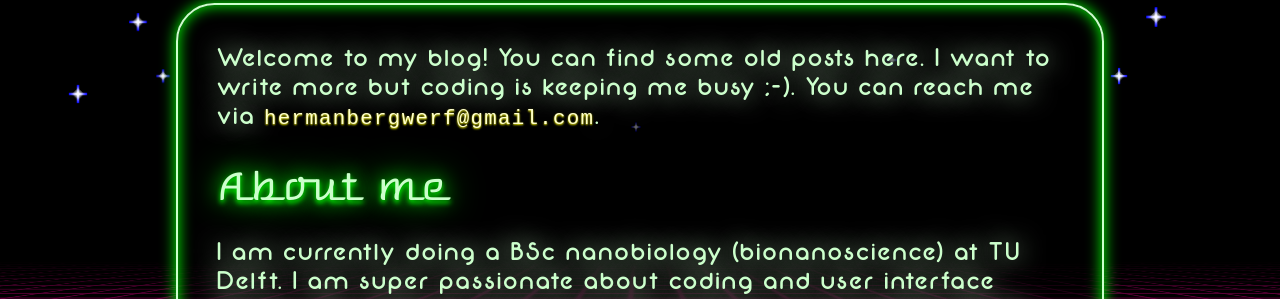
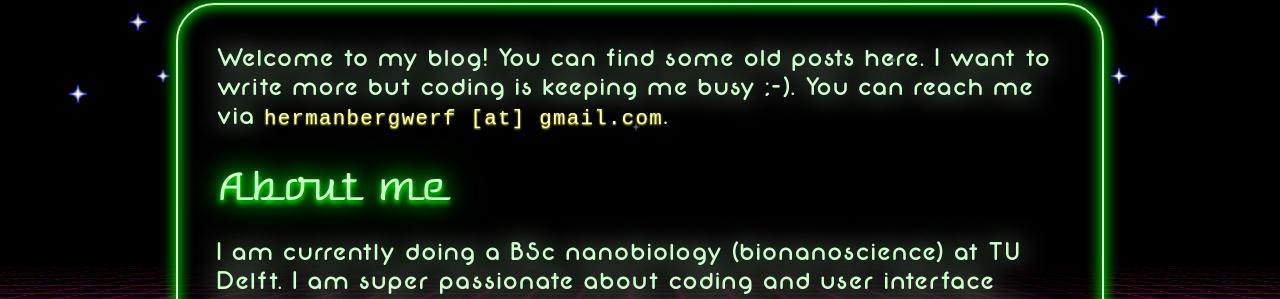
Before and after one commit to bergwerf/retro, a Jekyll site: the page built from index.md, in a window 1280 px wide. Shown: the part 197-496 px from the top of the page. Built offline with Jekyll 4.4.1, drawn with Linux system fonts in a browser that asks for light colours.

Commit message:
Edit styles again

```diff
--- a/_sass/content.scss
+++ b/_sass/content.scss
@@ -117,7 +117,7 @@
 .post-box {
   font-size: 1.3em;
   line-height: 1.6em;
-  background: linear-gradient(transparent 10em, #000 15em);
+  background: linear-gradient(transparent 10em, #000 30em);
 
   & h2 {
     margin-top: 1.5em;
--- a/index.md
+++ b/index.md
@@ -3,7 +3,8 @@
 title: Herman Bergwerf's weblog
 ---
 Welcome to my blog! You can find some old posts here. I want to write more but
-coding is keeping me busy ;-). You can reach me via `hermanbergwerf@gmail.com`.
+coding is keeping me busy ;-). You can reach me via
+`hermanbergwerf [at] gmail.com`.
 
 ## About me
 I am currently doing a BSc nanobiology (bionanoscience) at TU Delft. I am super
```
